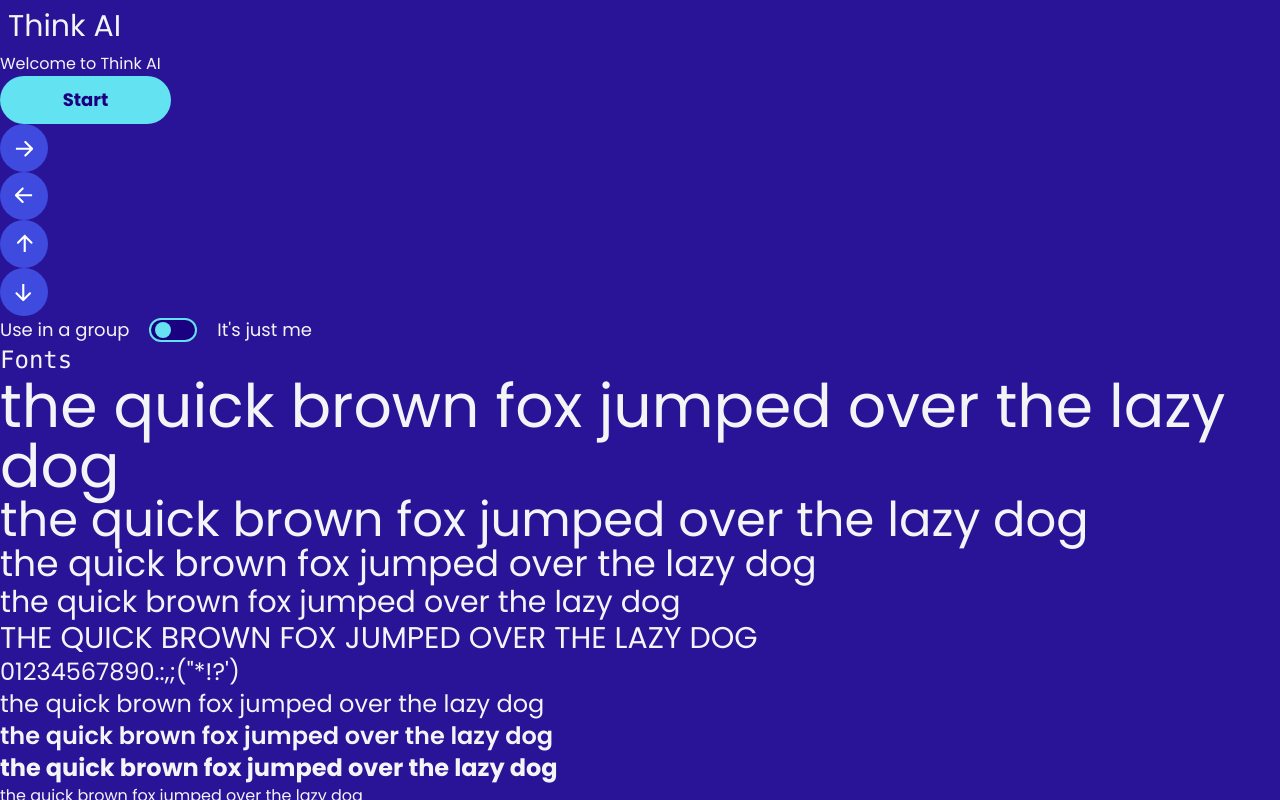
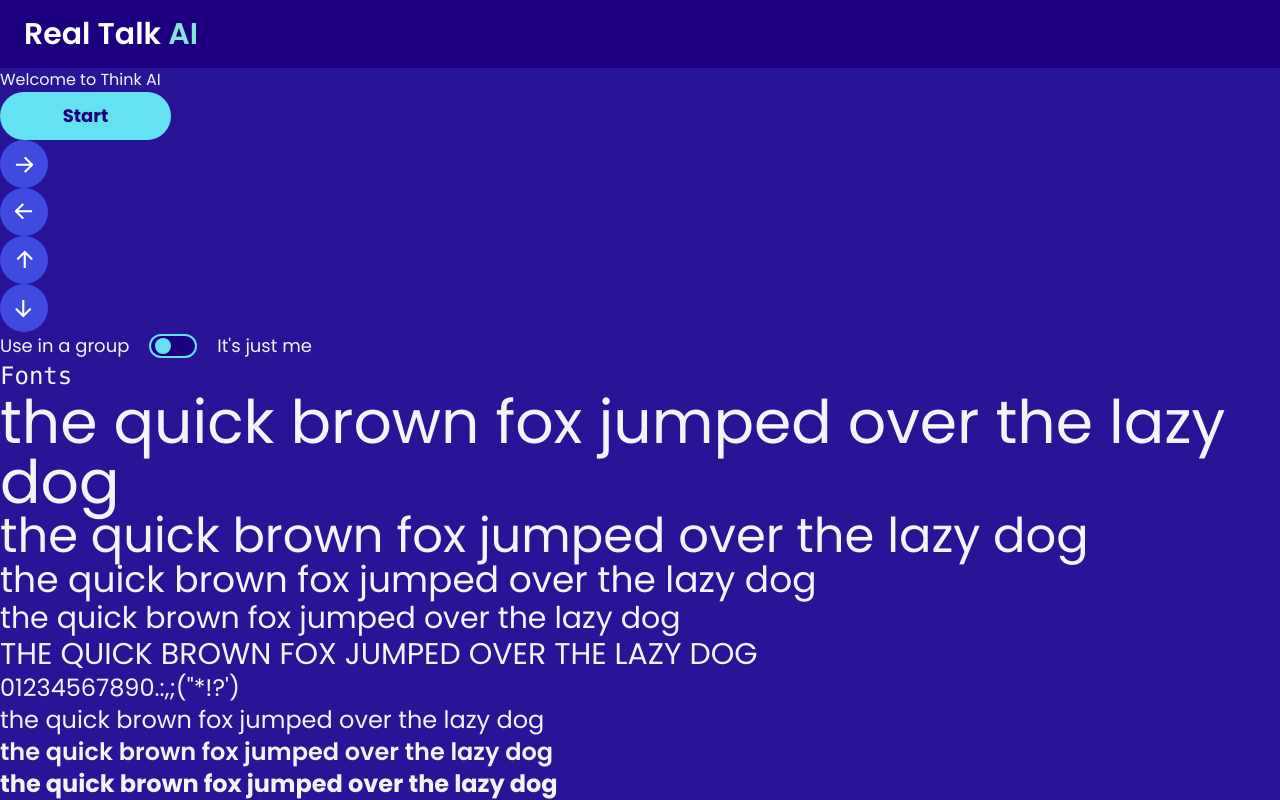
Before and after one commit to neontribe/think-ai, a Next.js app: page / in a window 1280 px wide. Shown: the top 800 px of the page. Built offline with nearby package versions, Linux system fonts and the light colour scheme.

Commit message:
Import Header component

```diff
--- a/src/app/layout.jsx
+++ b/src/app/layout.jsx
@@ -4,6 +4,7 @@ import './globals.css'
 import {GlobalStateProvider} from "@/app/contexts/GlobalStateProvider";
 import Link from "next/link";
 import { Poppins } from 'next/font/google';
+import Header from './components/Header';
 
 const poppins = Poppins({
   subsets: ['latin'],
@@ -22,9 +23,7 @@ export default function RootLayout({ children }) {
     <html lang="en">
       <body className={`bg-blue-700 text-gray-100 ${poppins.className}`}>
         <GlobalStateProvider>
-          <header className="p-2">
-            <Link href="/" className="text-3xl">Think AI</Link>
-          </header>
+          <Header className="p-2"></Header>
           {children}
         </GlobalStateProvider>
       </body>
```
